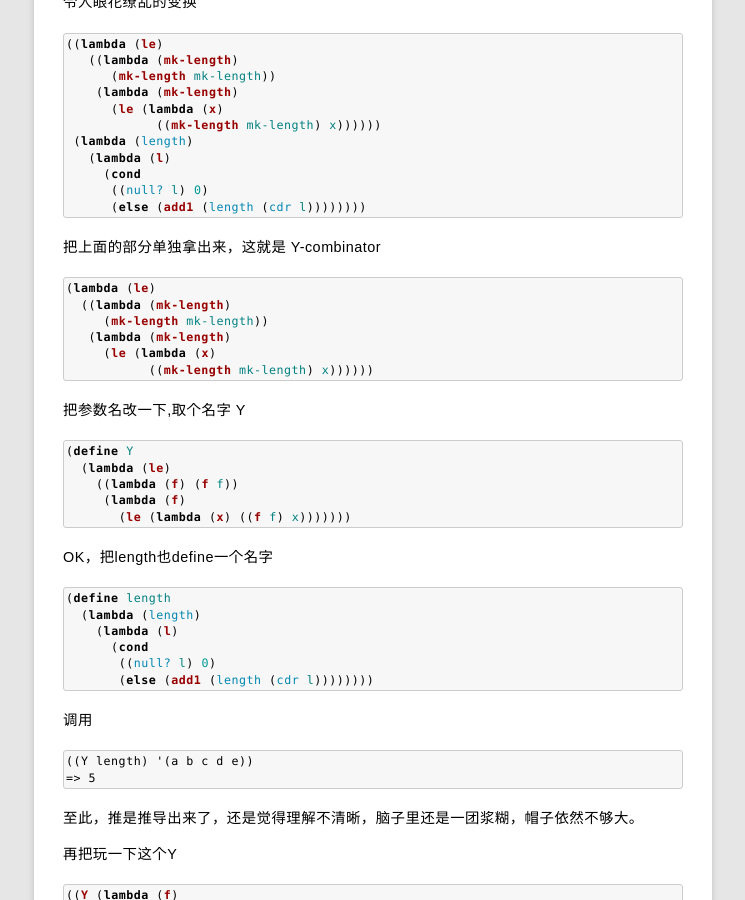
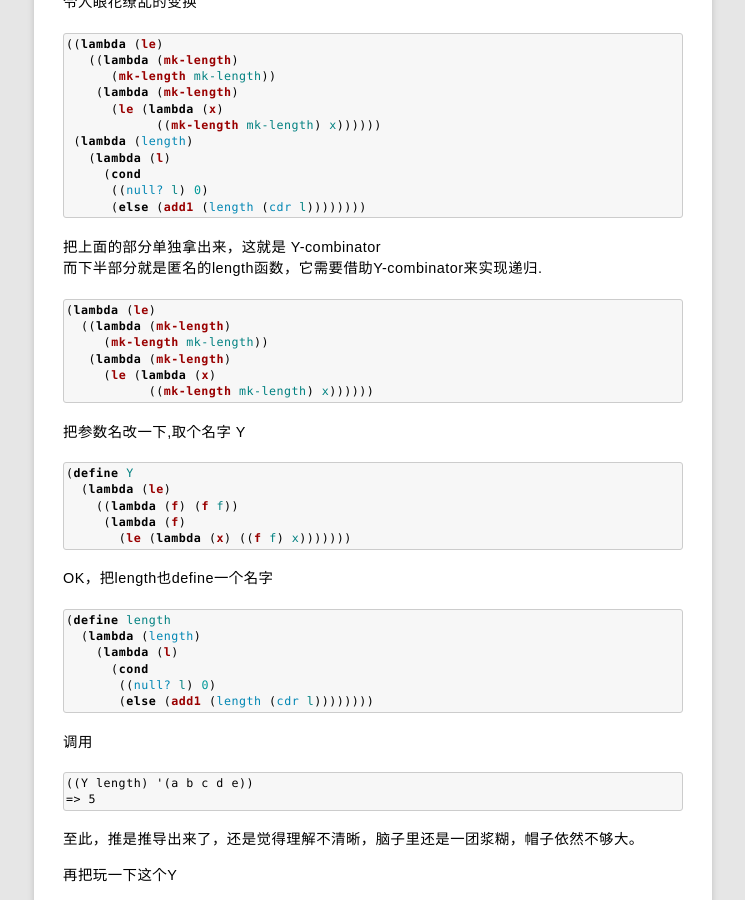
Before and after one commit to rhuichao/uternet.github.io, a Jekyll site: the page built from _posts/2014-04-27-Y-combinator.md, in a window 1280 px wide and 900 px high, scrolled down 4514 px. Shown: the whole window, without its empty margins (267-1012 px from the left). Built offline with Jekyll 4.4.1, drawn with Linux system fonts in a browser that asks for light colours; some web fonts are replaced; Markdown is read by kramdown in place of the engine named in the settings.

Commit message:
new document posted

````diff
--- a/_posts/2014-04-27-Y-combinator.md
+++ b/_posts/2014-04-27-Y-combinator.md
@@ -289,6 +289,7 @@ date: 2014-04-27
 ```
 
 把上面的部分单独拿出来，这就是 Y-combinator
+而下半部分就是匿名的length函数，它需要借助Y-combinator来实现递归.
 
 ```scheme
 (lambda (le)
````
